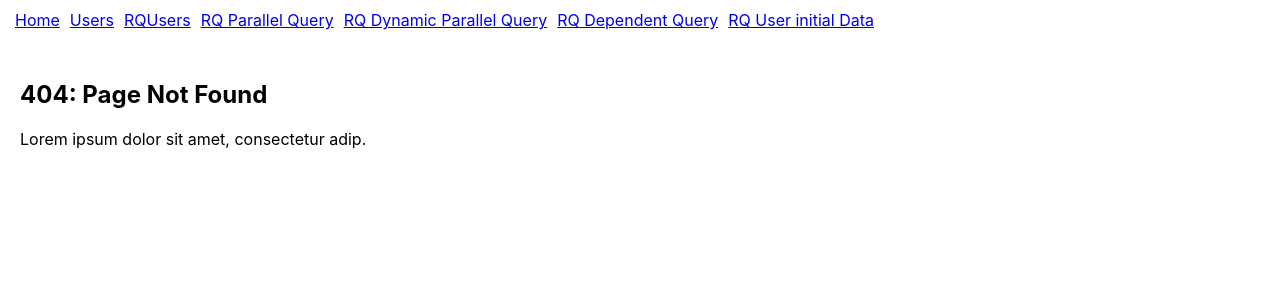
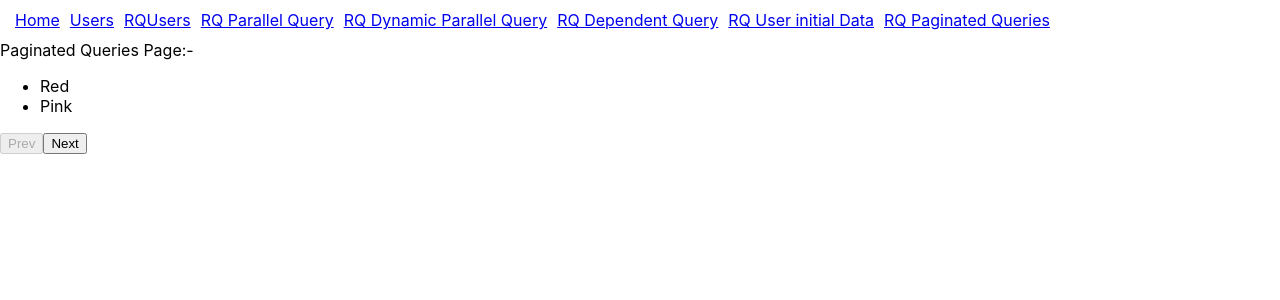
Before and after one commit to aditisolanki71/React-query, a React (Create React App) app: page /rq-paginated in a window 1280 px wide. Before the commit this address had no page. Shown: the top 300 px of the page. Built offline with nearby package versions, Linux system fonts and the light colour scheme; data requests are answered from the project's data file.

Commit message:
Paginated queries

```diff
--- a/db.json
+++ b/db.json
@@ -868,5 +868,39 @@
       "id": "codevolution",
       "courses": ["react", "vue", "angular"]
     }
+  ],
+  "colors": [
+    {
+        "id": 1,
+        "label": "Red"
+    },
+    {
+      "id": 2,
+      "label": "Pink"
+    },
+    {
+      "id": 3,
+      "label": "Green"
+    },
+    {
+      "id": 4,
+      "label": "Orange"
+    },
+    {
+      "id": 5,
+      "label": "Yellow"
+    },
+    {
+      "id": 6,
+      "label": "Blue"
+    },
+    {
+      "id": 7,
+      "label": "black"
+    },
+    {
+      "id": 8,
+      "label": "gray"
+    }
   ]
 }
--- a/src/App.js
+++ b/src/App.js
@@ -10,6 +10,7 @@ import ParallelQuery from './components/RQParallelQuery.page';
 import RQDynamicParallelQueryPage from "./components/RQDynamicParallelQuery.page";
 import RQDependentQueriesPage from "./components/DependentQueries.page"
 import RQUserInitialData from './components/RQUserInitialData.page';
+import PaginatedQueriesPage from './components/PaginatedQueries.page';
 const client = new QueryClient();
 
 function App() {
@@ -38,6 +39,9 @@ function App() {
             <Link to="/rq-user-initial" style={{ padding: 5 }}>
             RQ User initial Data
             </Link>
+            <Link to="/rq-paginated" style={{ padding: 5 }}>
+            RQ Paginated Queries
+            </Link>
         </nav>
         <Routes>
           <Route path="/rqusers/:userId" element={<RQUserDetail />} />
@@ -47,6 +51,7 @@ function App() {
           <Route path="/rq-dynamic-parallel"element={<RQDynamicParallelQueryPage userIds={[1,2,3]}/>} />
           <Route path="/rq-dependent"element={<RQDependentQueriesPage email="aditisolanki@gmail.com"/>} />
           <Route path="/rq-user-initial" element={<RQUserInitialData/>} />
+          <Route path="/rq-paginated" element={<PaginatedQueriesPage/>} />
           <Route path="/" element={<HomePage />} />
           <Route path="*" element={<NoMatch />} />
         </Routes>
--- /dev/null
+++ b/src/components/PaginatedQueries.page.js
@@ -0,0 +1,55 @@
+import axios from "axios";
+import { useQuery } from "react-query";
+import { useState } from "react"
+
+const fetchColors = (pageNumber) => {
+    return axios.get(`http://localhost:3001/colors?_limit=2&_page=${pageNumber}`)
+}
+
+// http://localhost:3001/colors?_limit=2&_page=1
+const PaginatedQueriesPage = () => {
+    const [pageNumber,setPageNumber] = useState(1);
+    const { data: colors,isLoading, isError, error } = useQuery(
+        ['fetch-colors', pageNumber],
+        () => fetchColors(pageNumber),
+        {
+            keepPreviousData: true
+        }
+    )
+    console.log("color data is",colors)
+
+    if(isLoading) {
+        return <h2>Loading Colors...</h2>
+    }
+
+    if(isError) {
+        return <h2>{error}</h2>
+    }
+
+    return (
+        <>
+        <div>
+            Paginated Queries Page:-
+            <ul>
+                {colors?.data.map(color => <li key={color.id}>{color.label}</li>)}
+            </ul>
+        </div>
+        <div>
+            <button
+                onClick={() => setPageNumber(page => page-1)}
+                disabled={pageNumber === 1}
+            >
+                Prev
+            </button>
+            <button
+                onClick={() => setPageNumber(page => page+1)}
+                disabled={pageNumber === 4}
+            >
+                Next
+            </button>
+        </div>
+        </>
+
+    )
+}
+export default PaginatedQueriesPage;
--- a/src/components/RQDynamicParallelQuery.page.js
+++ b/src/components/RQDynamicParallelQuery.page.js
@@ -14,10 +14,14 @@ const RQDynamicParallelQueryPage = ({ userIds }) => {
             }
         })
     )
-    console.log("Query Results",queryResults)
+    console.log("Dynamic Query Results",queryResults)
     return (
         <div>
             RQ Dynamic Parallel Query:-
+            Please check console
+            <ul>
+               {queryResults?.map?.data?.data(res => <li>{res.name}</li>)}
+            </ul>
         </div>
     )
 }
```
